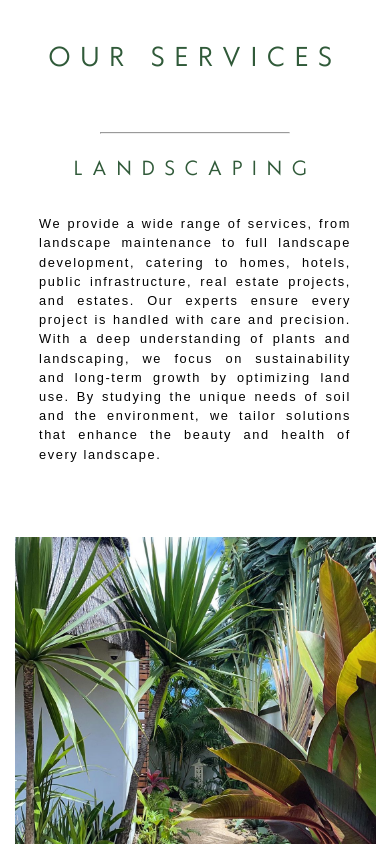
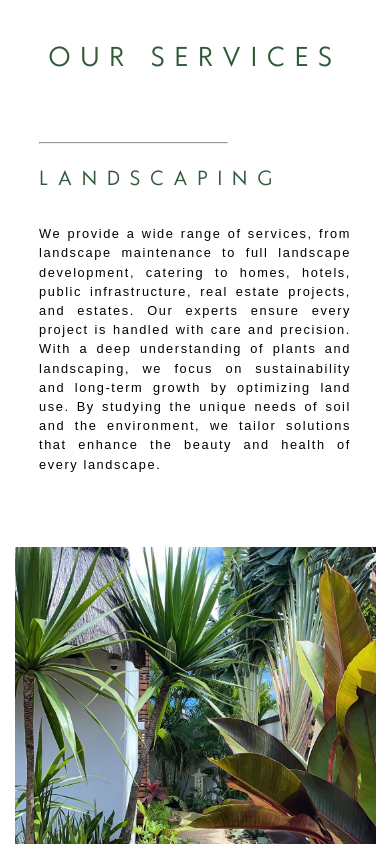
Before and after one commit to MaximeLoustau1/nature-sculpt, a React (Create React App) app: page / in a window 390 px wide. Shown: the part 2120-2964 px from the top of the page. Built offline with nearby package versions, Linux system fonts and the light colour scheme; a web font is replaced by a local one.

Commit message:
aligned text in services section

```diff
--- a/src/styles/Services.scss
+++ b/src/styles/Services.scss
@@ -281,7 +281,7 @@
     .services-section {
 
         .services-title {
-            margin-bottom: 0;
+            margin-bottom: 60px;
             letter-spacing: 0.6rem;
         }
         .services-flexboxes {
@@ -304,10 +304,12 @@
 
                     hr {
                         width: 60%;
+                        margin-left: 0;
                     }
 
                     .services-subtitle  {
                         font-size: 0.9rem;
+                        text-align: left;
 
                         h2 {
                             margin-bottom: 20px;
```
